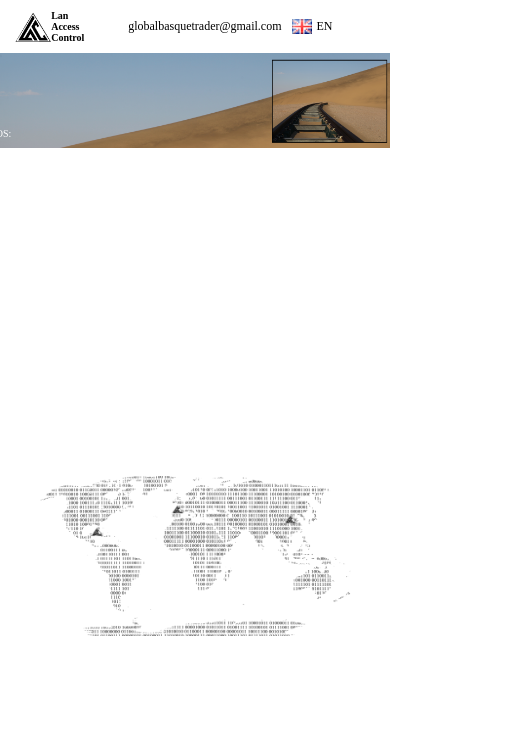
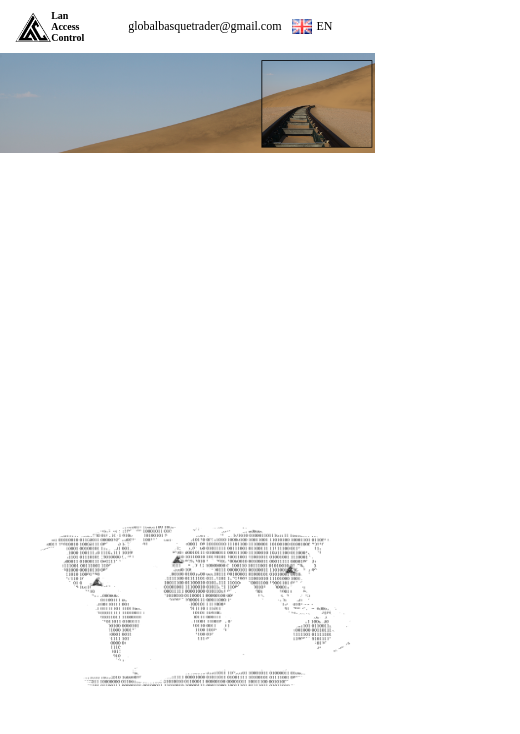
Before and after one commit to santidev29/LAC-X, a plain HTML site: page index.html in a window 390 px wide. Shown: the top 734 px of the page, 520 px wide, since content can reach past the window. Drawn offline with Linux system fonts and the light colour scheme; a web font is replaced by a local one.

Commit message:
Update index.html

```diff
--- a/index.html
+++ b/index.html
@@ -69,6 +69,7 @@ main {
     align-items: center;
     margin-top: 25px;
     gap: 50px;
+    width: 100%;
 }
 
 .foto1{
@@ -232,7 +233,8 @@ display:flex;
 gap: 10px;
 }
 .container {
-height: 300px;
+ background-size: 100%;
+ background-size: 375px 100px;
 }
 .matrix {
 width: 80%;
```
